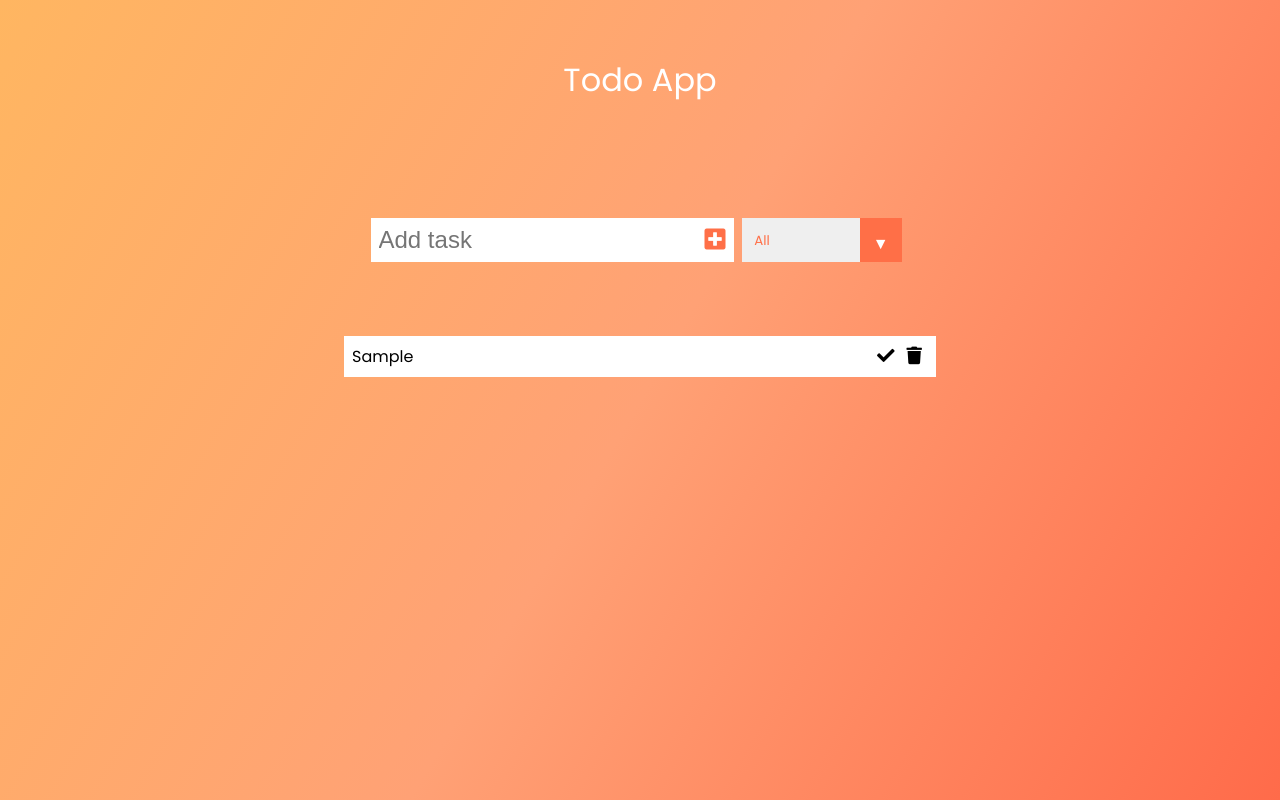
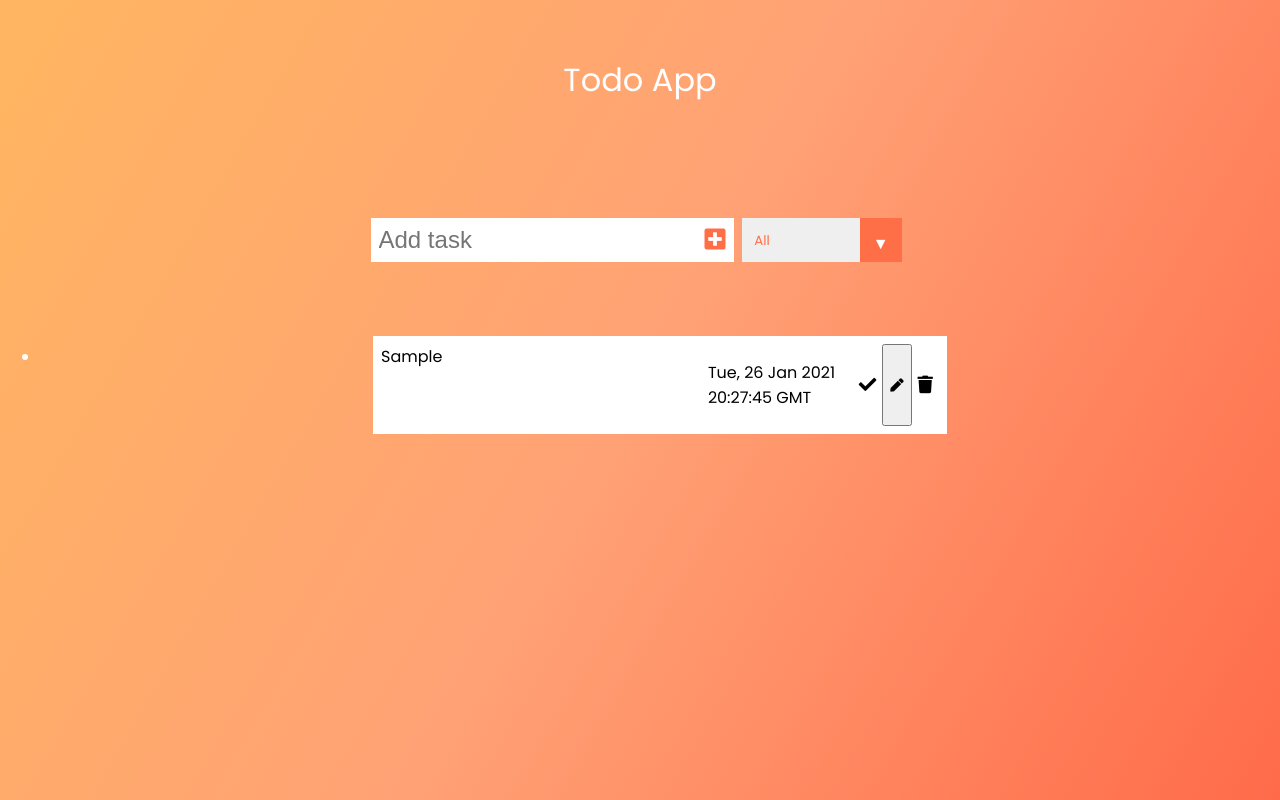
Before and after one commit to ddVital/Todo-app, a React (Create React App) app: page / in a window 1280 px wide. Both pictures are taken after typing "Sample" into the empty fields and a click on the button 715 px from the left and 240 px from the top of the page. Built offline with nearby package versions, Linux system fonts and the light colour scheme.

Commit message:
adding drag and drop

```diff
--- a/package.json
+++ b/package.json
@@ -7,6 +7,7 @@
     "@testing-library/react": "^11.2.3",
     "@testing-library/user-event": "^12.6.2",
     "react": "^17.0.1",
+    "react-beautiful-dnd": "^13.0.0",
     "react-dom": "^17.0.1",
     "react-scripts": "4.0.1",
     "web-vitals": "^0.2.4"
--- a/src/App.js
+++ b/src/App.js
@@ -56,7 +56,7 @@ function App() {
       <div className="add-new">
         <Form todos={todos} setTodos={setTodos} inputText={inputText} setInputText={setInputText} setStatus={setStatus} />
       </div>
-      <TodoList todos={filteredTodos} setTodos={setTodos} />
+      <TodoList todos={filteredTodos} setTodos={setTodos} saveLocalTodos={saveLocalTodos} />
     </div>
   );
 }
--- a/src/components/Todo.js
+++ b/src/components/Todo.js
@@ -20,8 +20,12 @@ const Todo = ({ todos, todo, setTodos }) => {
   return (
     <div className="todo" >
       <li className={`todo-item ${todo.completed ? "completed" : ""}`}>{ todo.task }</li>
+      <p>{todo.createdDate}</p>
       <button className="complete-bnt" onClick={completeHandler}>
         <i className="fas fa-check"></i>
+      </button>
+      <button className="edit-bnt">
+        <i className="fas fa-pen"></i>
       </button>
       <button className="trash-bnt" onClick={deleteHandler}>
         <i className="fas fa-trash"></i>
--- a/src/components/form.js
+++ b/src/components/form.js
@@ -1,20 +1,36 @@
-import React from 'react';
+import React, { useEffect, useState } from 'react';
 
 const Form = ({ inputText, setInputText, todos, setTodos, setStatus }) => {
+
+  const [id, setId] = useState(0);
 
   const inputTextHandler = (e) => {
     setInputText(e.target.value)
   }
 
+  useEffect(() => {
+    idProvider()
+  }, [todos])
+
+  const idProvider = () => {
+    setId(id + 1);
+  }
+
+  const getCurrentTime = () => {
+    const date = new Date();
+    const createdDate = date.toUTCString();
+    return createdDate;
+  }
+
   const submitTodoHandler = (e) => {
     e.preventDefault();
     if (inputText.length <= 0) {
-      alert("Please write something to add...")
+      alert("Please write something to add...");
     } else if (inputText.length > 50) {
-      alert("Max length is 50")
+      alert("Max length is 50");
     } else {
       setTodos([
-        ...todos, {task: inputText, completed: false, id: Math.random() * 1000}
+        ...todos, {task: inputText, completed: false, createdDate: getCurrentTime() , id: id.toString()},
       ]);
     }
     setInputText("");
--- a/src/components/todoList.js
+++ b/src/components/todoList.js
@@ -1,20 +1,71 @@
-import React from 'react';
+import React, { useState} from 'react';
+import { DragDropContext, Droppable, Draggable } from 'react-beautiful-dnd';
 // importing components
 import Todo from './Todo';
 
 const TodoList = ({ todos, setTodos }) => {
+
+  function handleOnDragEnd(result) {
+    if (!result.destination) return;
+
+    const items = Array.from(todos);
+    const [reorderedItem] = items.splice(result.source.index, 1);
+    items.splice(result.destination.index, 0, reorderedItem);
+
+    setTodos(items);
+  }
+
   return (
     <div className="todos-container">
-      {todos.map(todo => (
+      <DragDropContext onDragEnd={handleOnDragEnd}>
+        <Droppable droppableId="todos">
+          {(provided) => (
+                <ul className="characters" {...provided.droppableProps} ref={provided.innerRef}>
+                  {todos.map((todo, index) => {
+                    return (
+                      <Draggable key={todo.id} draggableId={todo.id} index={index}>
+                        {(provided) => (
+                          <li ref={provided.innerRef} {...provided.draggableProps} {...provided.dragHandleProps}>
                             <Todo
                               key={todo.id}
                               setTodos={setTodos}
                               todos={todos}
                               todo={todo}
                             />
-      ))}
+                          </li>
+                        )}
+                     </Draggable>
+                    );
+                  })}
+                {provided.placeholder}
+              </ul>
+            )}
+        </Droppable>
+      </DragDropContext>
     </div>
   );
 }
 
 export default TodoList;
+
+// import React from 'react';
+// import { DragDropContext, Droppable, Draggable } from 'react-beautiful-dnd';
+// // importing components
+// import Todo from './Todo';
+
+// const TodoList = ({ todos, setTodos }) => {
+//   return (
+//     <div className="todos-container">
+//       {todos.map(todo => (
+//         <Todo
+//           key={todo.id}
+//           setTodos={setTodos}
+//           todos={todos}
+//           todo={todo}
+//         />
+//       ))}
+//     </div>
+//   );
+// }
+
+// export default TodoList;
```
Also changed, not shown: 1 other file (tests, documents, lock files or other folders). Lines whose indentation alone changed are shown as unchanged.
